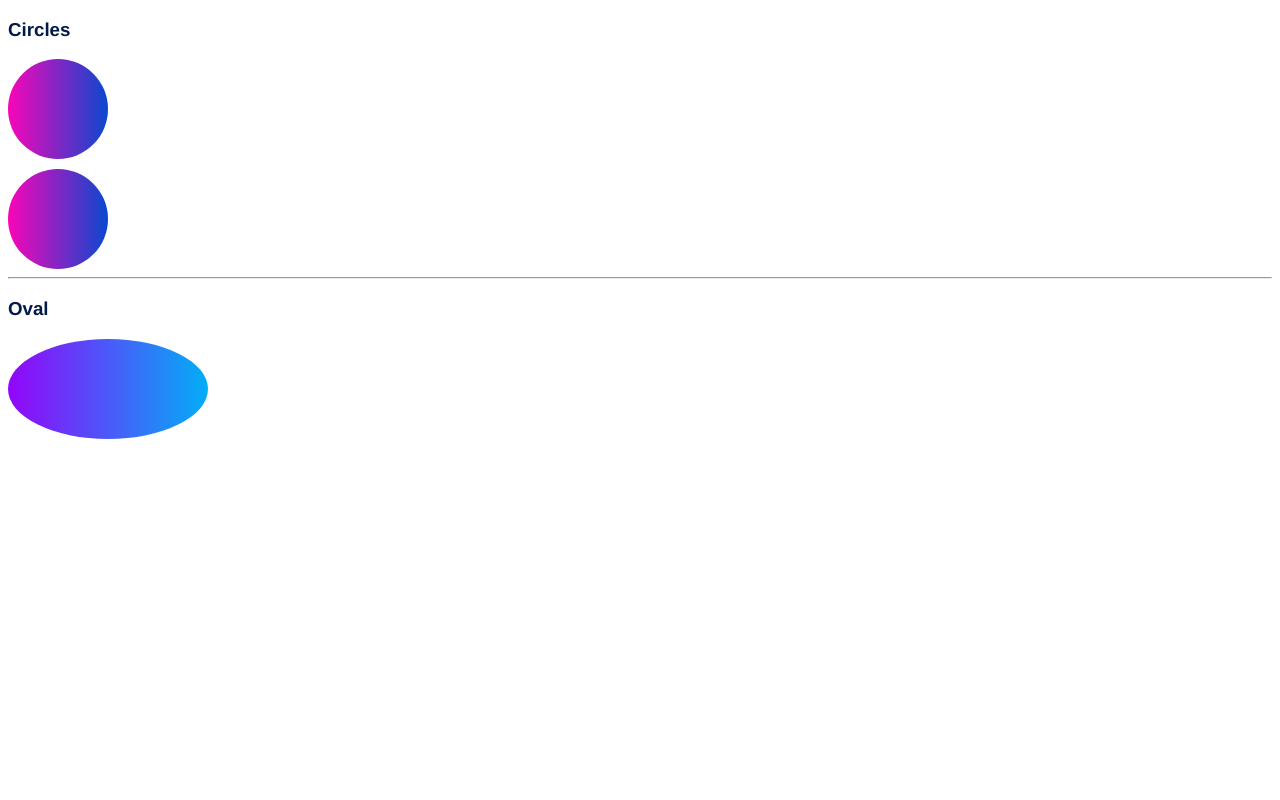
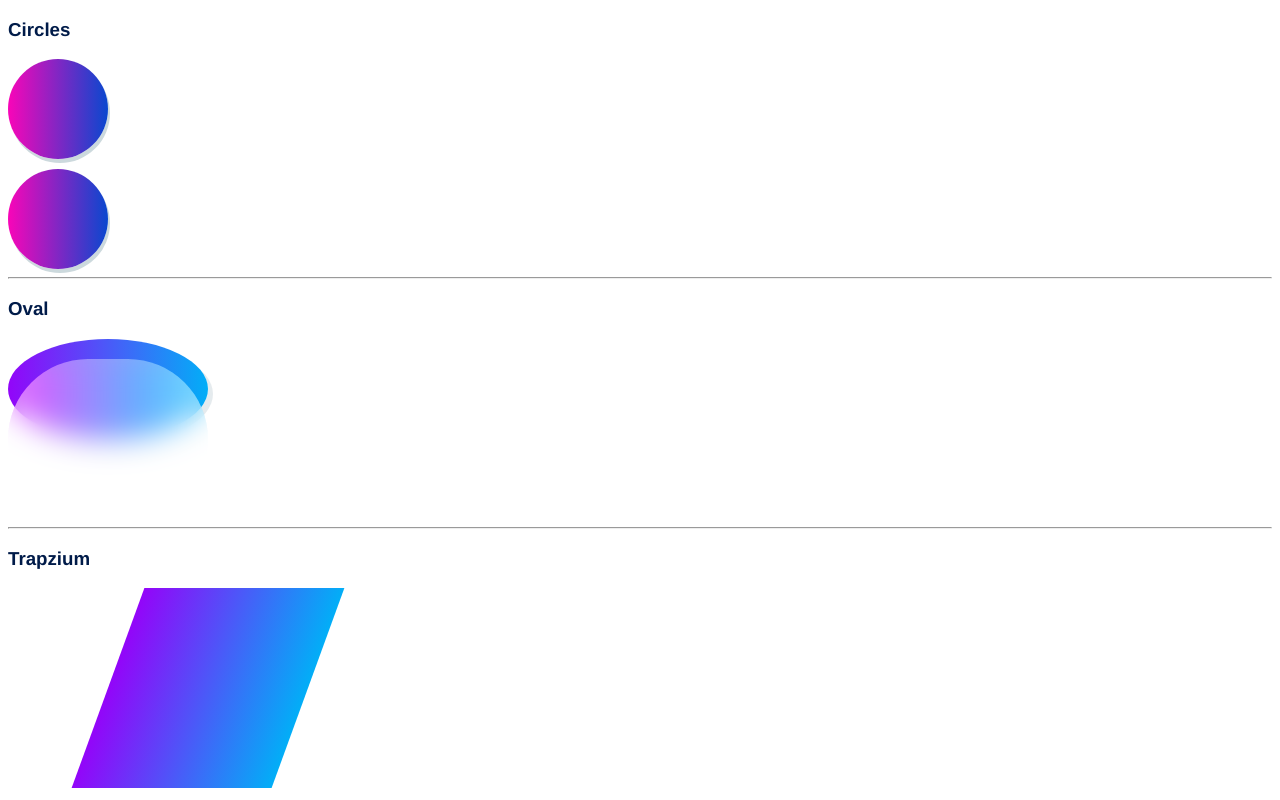
Before and after one commit to nikhilpahan/CSS, a plain HTML site: page index.html in a window 1280 px wide. Drawn offline with Linux system fonts and the light colour scheme.

Commit message:
Shapes and gradient

```diff
--- a/index.html
+++ b/index.html
@@ -14,5 +14,11 @@
 
     <h3>Oval</h3>
     <div class="oval"></div>
+    <div class="oval-2"></div>
+    <hr>
+
+
+    <h3>Trapzium</h3>
+    <div class="trapizum"></div>
 </body>
 </html>
--- a/style.css
+++ b/style.css
@@ -10,6 +10,7 @@ h3{
     background-image: linear-gradient(to left, rgb(9, 72, 207) , rgb(249, 5, 184));
     border-radius: 50px;
     margin-top: 10px;
+    box-shadow: 2px 4px rgba(0, 66, 88, 0.2);
 }
 
 .oval {
@@ -18,4 +19,25 @@ h3{
     background-image: linear-gradient(to left, rgb(2, 174, 247) , rgb(147, 5, 249));
     border-radius: 100px / 50px;
     margin-top: 10px;
+    box-shadow: 5px 5px rgb(0, 66, 88, 0.1);
 }
+
+.oval-2{
+    width: 200px;
+    height: 160px;
+    background: rgba(255, 255, 255, 0.4);
+    backdrop-filter: saturate(180%) blur(15px);
+    /* background-image: linear-gradient(to left, rgb(2, 174, 247) , rgb(147, 5, 249)); */
+    border-radius: 90px;
+    margin-top: -80px;
+
+}
+
+.trapizum{
+    margin-left: 100px;
+    width: 200px;
+    height: 200px;
+    background-image: linear-gradient(to left, rgb(2, 174, 247) , rgb(147, 5, 249));
+    transform: skew(-20deg);
+
+}
```
